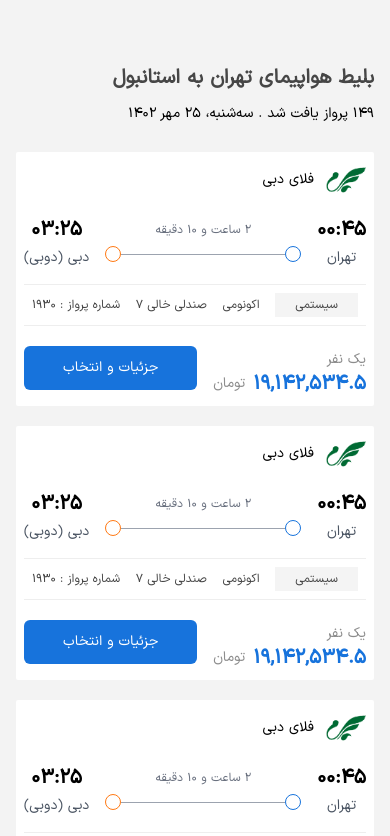
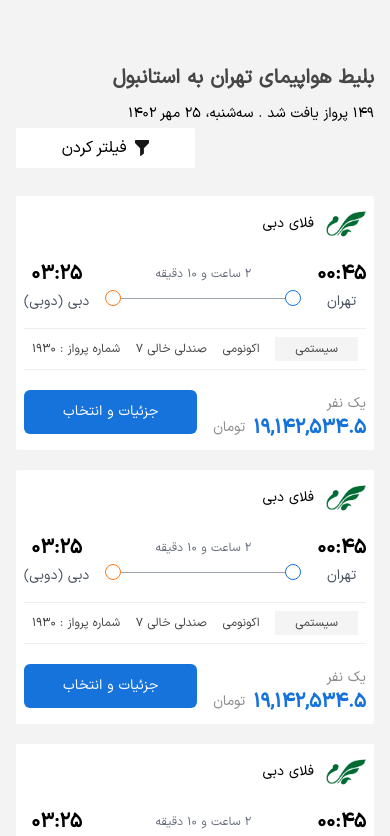
Before and after one commit to AmirNBK/fly-today, a Next.js app: page /flight/search in a window 390 px wide. Shown: the top 836 px of the page. Built offline with nearby package versions, Linux system fonts and the light colour scheme; a web font is replaced by a local one.

Commit message:
some minor responsive improvements

```diff
--- a/components/FlightResultCard/FlightOptions/FlightOptions.tsx
+++ b/components/FlightResultCard/FlightOptions/FlightOptions.tsx
@@ -14,6 +14,9 @@ const FlightOptions: React.FC<flightOptionsProps & { flightId: string | number }
     flightId,
 }) => {
     const { toggleExtraDetails, extraDetailsToggle } = useAppContext();
+
+    console.log(extraDetailsToggle);
+
 
 
     return (
--- a/components/FlightResultCard/FlightResultCard.tsx
+++ b/components/FlightResultCard/FlightResultCard.tsx
@@ -69,8 +69,11 @@ const FlightResultCard: React.FC<FlightResultCardProps> = ({
                     </div>
 
                     <div>
-                    <TicketPrice {...ticketDetailsProps} />
+                    <TicketPrice {...ticketDetailsProps} flightId={flightId} />
+
                     </div>
+
+
             </div>
 
         </>
--- a/components/FlightResults/FlightResults.tsx
+++ b/components/FlightResults/FlightResults.tsx
@@ -8,6 +8,8 @@ import useAirlineDictionary from '@/hooks/useAirlineDictionary';
 import useAirportDictionary from '@/hooks/useAirportDictionary';
 import { totalData } from '@/types/types';
 import { sortFlights, SortOption } from '@/utils/sortFlightsUtils';
+import Image from 'next/image';
+import filter from '@/assets/icons/filter.svg'
 
 const FlightResults = ({
     allData,
@@ -70,6 +72,15 @@ const FlightResults = ({
                 <p className='rtl text-sm'>
                     {filteredFlights.length} پرواز یافت شد . سه‌شنبه، 25 مهر 1402
                 </p>
+            </div>
+
+            <div className='flex flex-row w-full'>
+                <button className='flex flex-row-reverse w-1/2 items-center gap-2 bg-white p-2 justify-center rounded-sm'>
+                    <Image src={filter} alt='filter'/>
+                    <p>
+                    فیلتر کردن
+                    </p>
+                </button>
             </div>
 
             <div className='FlightResults__results w-full mt-6 flex  flex-col sm:gap-10 gap-5'>
```
Also changed, not shown: assets/icons/filter.svg (added).
